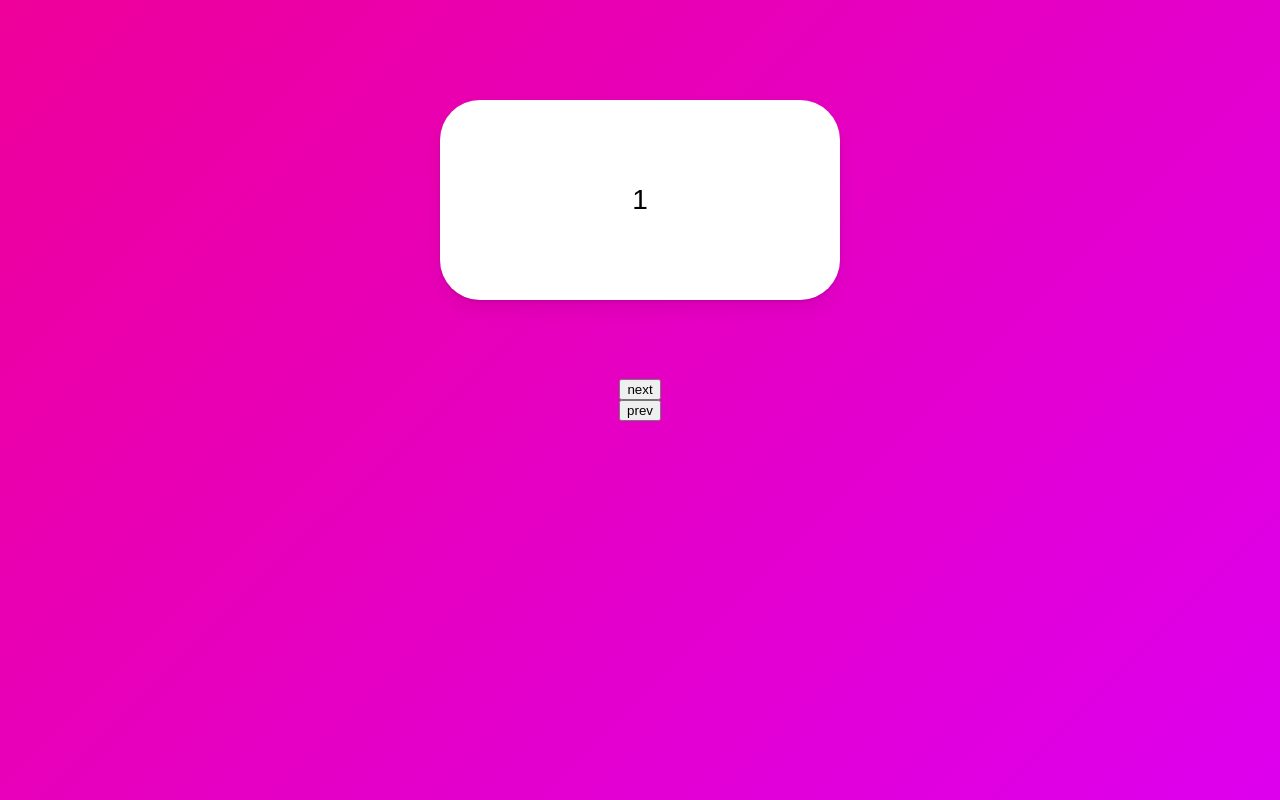
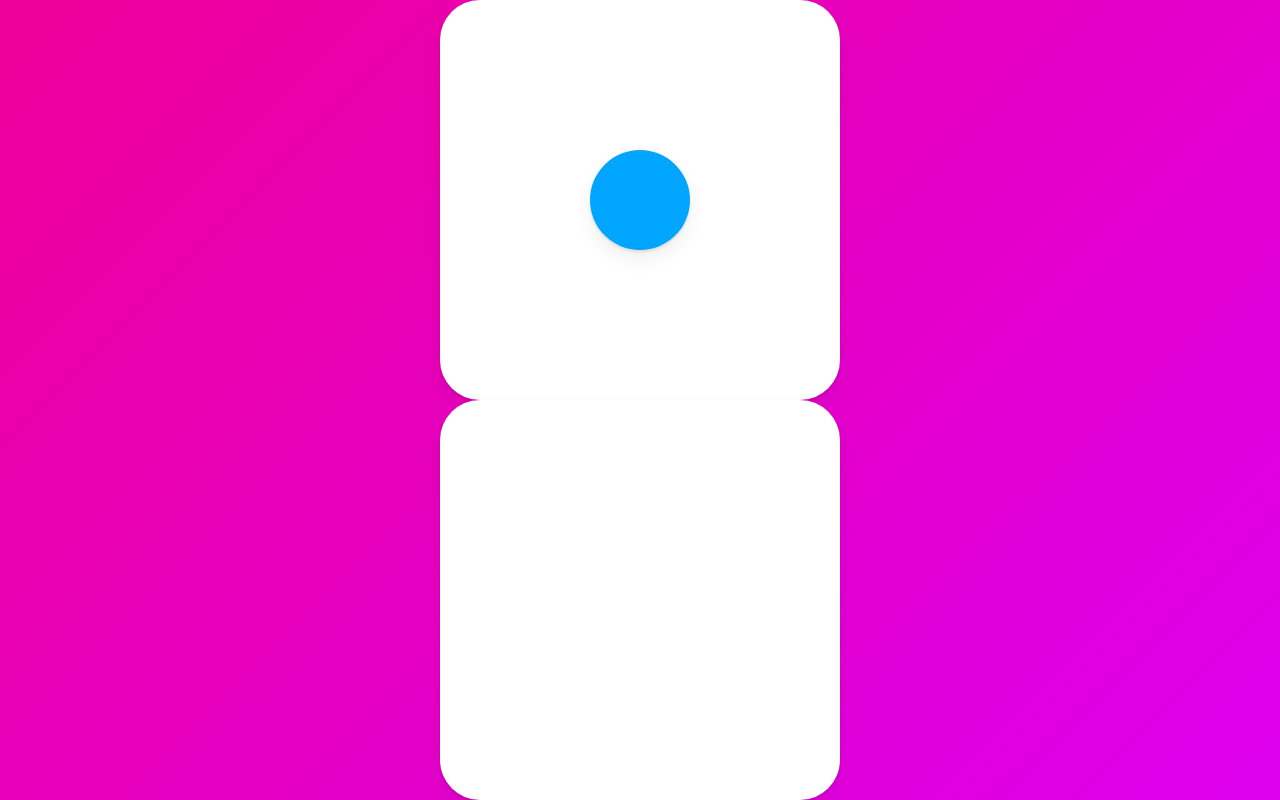
Before and after one commit to jungHyeonS/react-animation, a React (Create React App) app: page / in a window 1280 px wide. Built offline with nearby package versions, Linux system fonts and the light colour scheme.

Commit message:
react-master-class : layout,shared layout

```diff
--- a/src/App.tsx
+++ b/src/App.tsx
@@ -15,79 +15,34 @@
 
 const Box = styled(motion.div)`
   width: 400px;
-  height: 200px;
-  background-color: rgba(255, 255, 255, 1);
+  height: 400px;
+  background-color: rgba(255,255,255,1);
   border-radius: 40px;
   display: flex;
   justify-content: center;
   align-items: center;
-  font-size: 28px;
-  position: absolute;
-  top: 100px;
-  box-shadow: 0 2px 3px rgba(0, 0, 0, 0.1), 0 10px 20px rgba(0, 0, 0, 0.06);
+  box-shadow: 0 2px 3px rgba(0,0,0,0.1), 0 10px 20px rgba(0,0,0,0.06);
 `
 
-
-const boxVariants = {
-  initial:{
-    opacity:0,
-    scale:0
-  },
-  visible:{
-    opacity:1,
-    scale:1,
-    rotateZ:360
-  },
-  leaving:{
-    opacity:0,
-    y:20
-  }
-}
-
-const box = {
-  entry : (back:boolean) => ({
-    x:back ? -500 : 500,
-    opacity:0,
-    scale:0
-  }),
-  center : {
-    x:0,
-    opacity:1,
-    scale:1,
-    transition:{
-      duration:1
-    }
-  },
-  exit : (back:boolean) => ({
-    x:back ? 500 : -500,
-    opacity:0,
-    scale:0,
-    transition:{
-      duration:1
-    }
-  })
-}
+const Circle = styled(motion.div)`
+  background-color: #00a5ff;
+  width: 100px;
+  height: 100px;
+  border-radius: 50px;
+  box-shadow: 0 2px 3px rgba(0,0,0,0.1), 0 10px 20px rgba(0,0,0,0.06);
+`
 
 function App() {
-  const [visible,setVisible] = useState(1);
-  const [back,setBack] = useState(false);
-  const nextPlease = () => {
-    setBack(false);
-    setVisible(prev => prev === 10 ? 10 : prev + 1)
-  }
-  const prevPlease = () => {
-    setBack(true)
-    setVisible(prev => prev === 1 ? 1 : prev - 1)
-  }
+  const [clicked,setClicked] = useState(false);
+  const toggleClicked = () => setClicked((prev) => !prev);
   return (
-    <Wrapper>
-      <AnimatePresence custom={back} mode="wait">
-        <Box
-        custom={back}
-        variants={box} initial="entry" animate="center" exit="exit"  key={visible}>{visible}</Box>
-      </AnimatePresence>
-      <button onClick={nextPlease}>next</button>
-      <button onClick={prevPlease}>prev</button>
+    <Wrapper onClick={toggleClicked}>
+      <Box>
+        {!clicked ? <Circle layoutId="circle" style={{borderRadius:50}}></Circle> : null}
+      </Box>
+      <Box>
+      {!clicked ? null : <Circle layoutId="circle" style={{borderRadius:0}}></Circle>}
+      </Box>
     </Wrapper>
   );
 }
```
Also changed, not shown: src/App_slider.tsx (added, +95 -0 lines).
